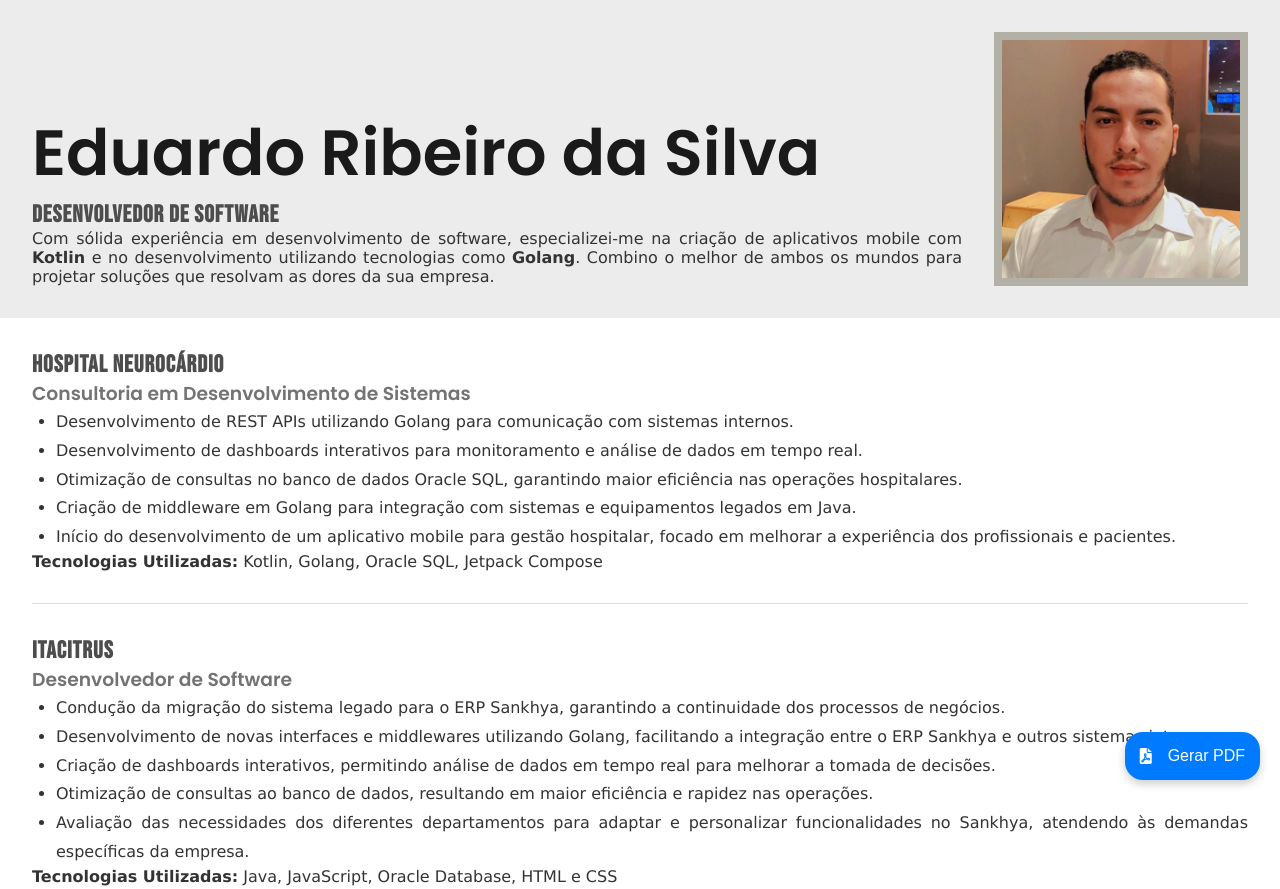
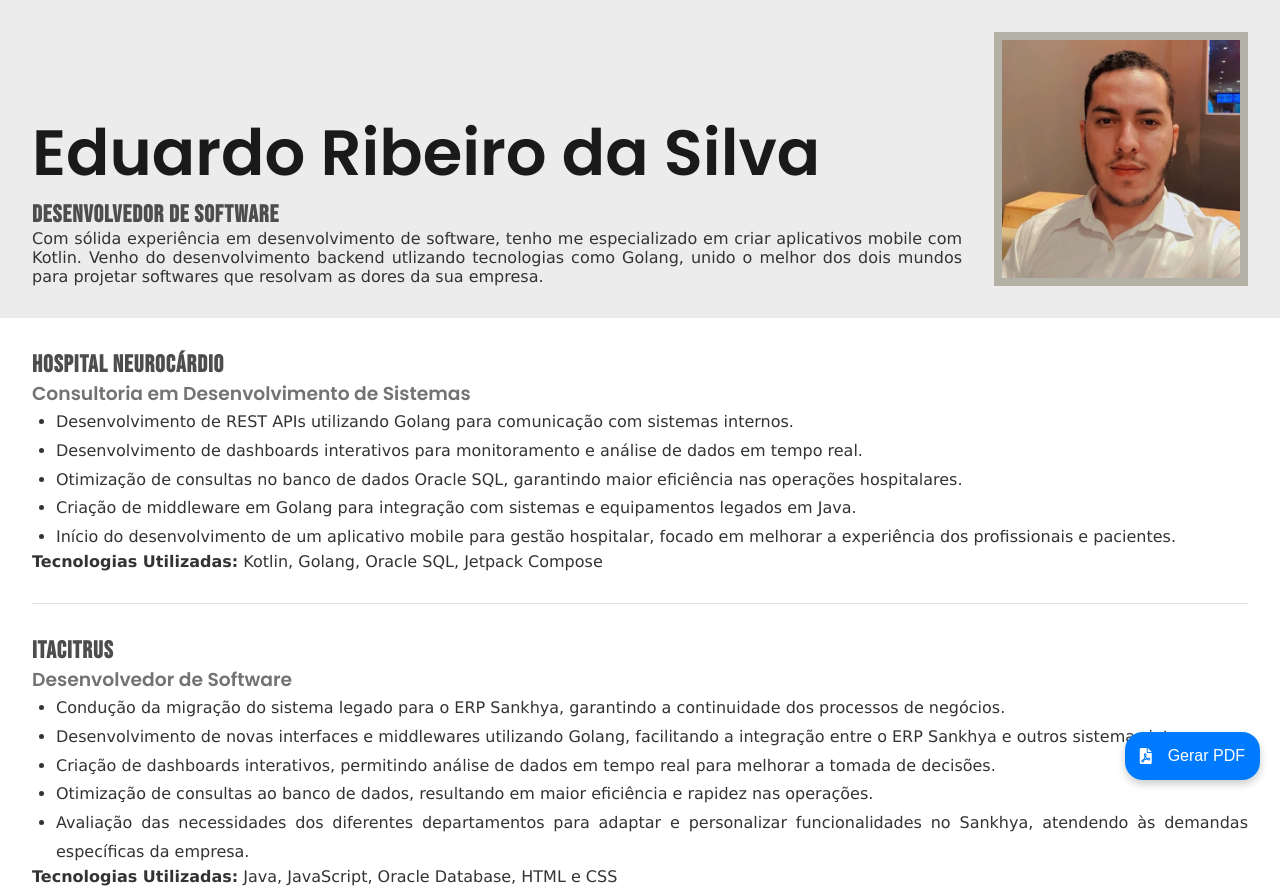
Before and after one commit to hanufu/curriculo, a plain HTML site: page index.html in a window 1280 px wide. Shown: the top 889 px of the page. Drawn offline with Linux system fonts and the light colour scheme.

Commit message:
Update index.html
Mudando o texto do header.

```diff
--- a/index.html
+++ b/index.html
@@ -13,7 +13,7 @@
             <h1>Eduardo Ribeiro da Silva</h1>
             <h2>Desenvolvedor de Software</h2>
             <p>
-                Com sólida experiência em desenvolvimento de software, especializei-me na criação de aplicativos mobile com <strong>Kotlin</strong> e no desenvolvimento utilizando tecnologias como <strong>Golang</strong>. Combino o melhor de ambos os mundos para projetar soluções que resolvam as dores da sua empresa.
+               Com sólida experiência em desenvolvimento de software, tenho me especializado em criar aplicativos mobile com Kotlin. Venho do desenvolvimento backend utlizando tecnologias como Golang, unido o melhor dos dois mundos para projetar softwares que resolvam as dores da sua empresa.
             </p>
         </div>
         <img src="./assets/Eu.jpg" alt="Foto de Eduardo Ribeiro" width="254" height="254">
```
